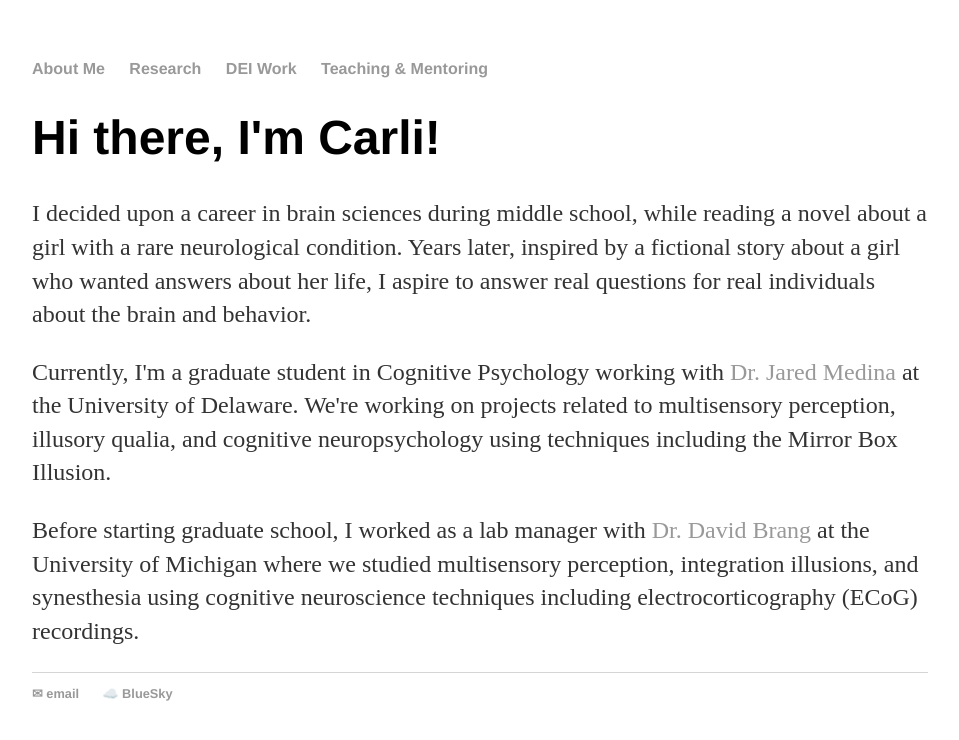
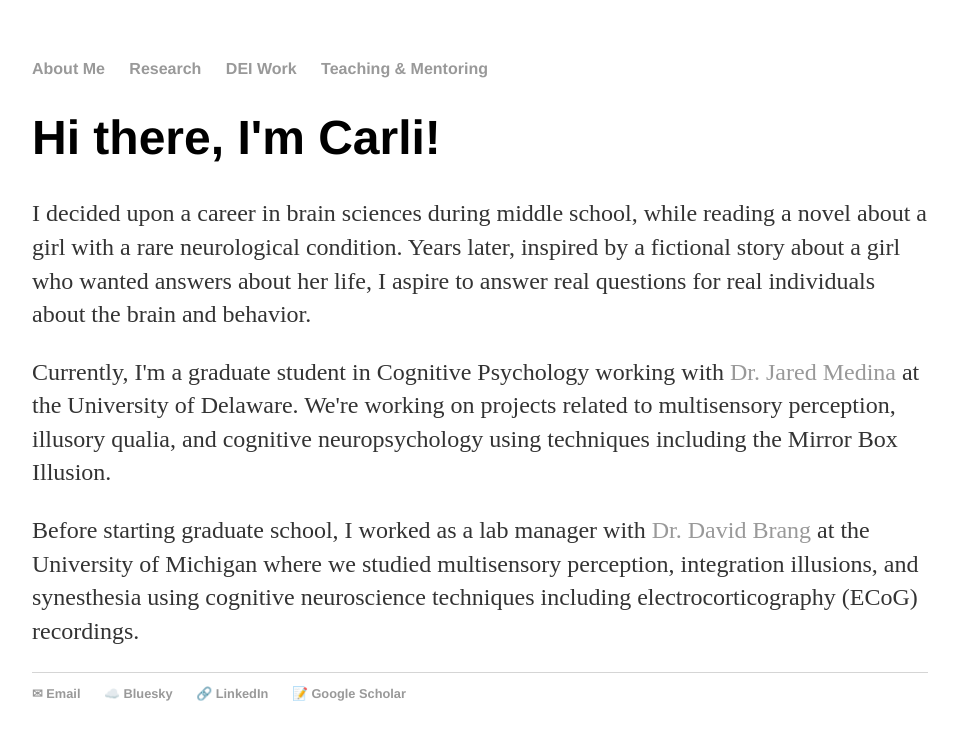
Before and after one commit to cdfine/cdfine.github.io, a Jekyll site: the page built from index.html, in a window 1280 px wide. Shown: the top 740 px of the page, without its empty margins (160-1119 px from the left). Built offline with Jekyll 4.4.1, drawn with Linux system fonts in a browser that asks for light colours.

Commit message:
Update default.html
added google scholar link

```diff
--- a/_layouts/default.html
+++ b/_layouts/default.html
@@ -21,9 +21,11 @@
       </div><!-- /.container -->
 		<footer>
     		<ul>
-        		<li><a href="mailto:cdfine@udel.edu"><span class="footer-icon">✉</span> email</a></li>
-			<li><a href="https://bsky.app/profile/carlifine.bsky.social" target="_blank"><span class="footer-icon">☁️</span> BlueSky</a></li>
-			</ul>
+        		<li><a href="mailto:cdfine@udel.edu"><span class="footer-icon">✉</span> Email</a></li>
+			<li><a href="https://bsky.app/profile/carlifine.bsky.social" target="_blank"><span class="footer-icon">☁️</span> Bluesky</a></li>
+			<li><a href="https://www.linkedin.com/in/carlifine/" target="_blank"><span class="footer-icon">🔗</span> LinkedIn</a></li>
+			<li><a href="https://scholar.google.com/citations?hl=en&pli=1&user=dMIIFmgAAAAJ" target="_blank"><span class="footer-icon">📝</span> Google Scholar</a></li>
+		</ul>
 		</footer>
 	</body>
 </html>
```
